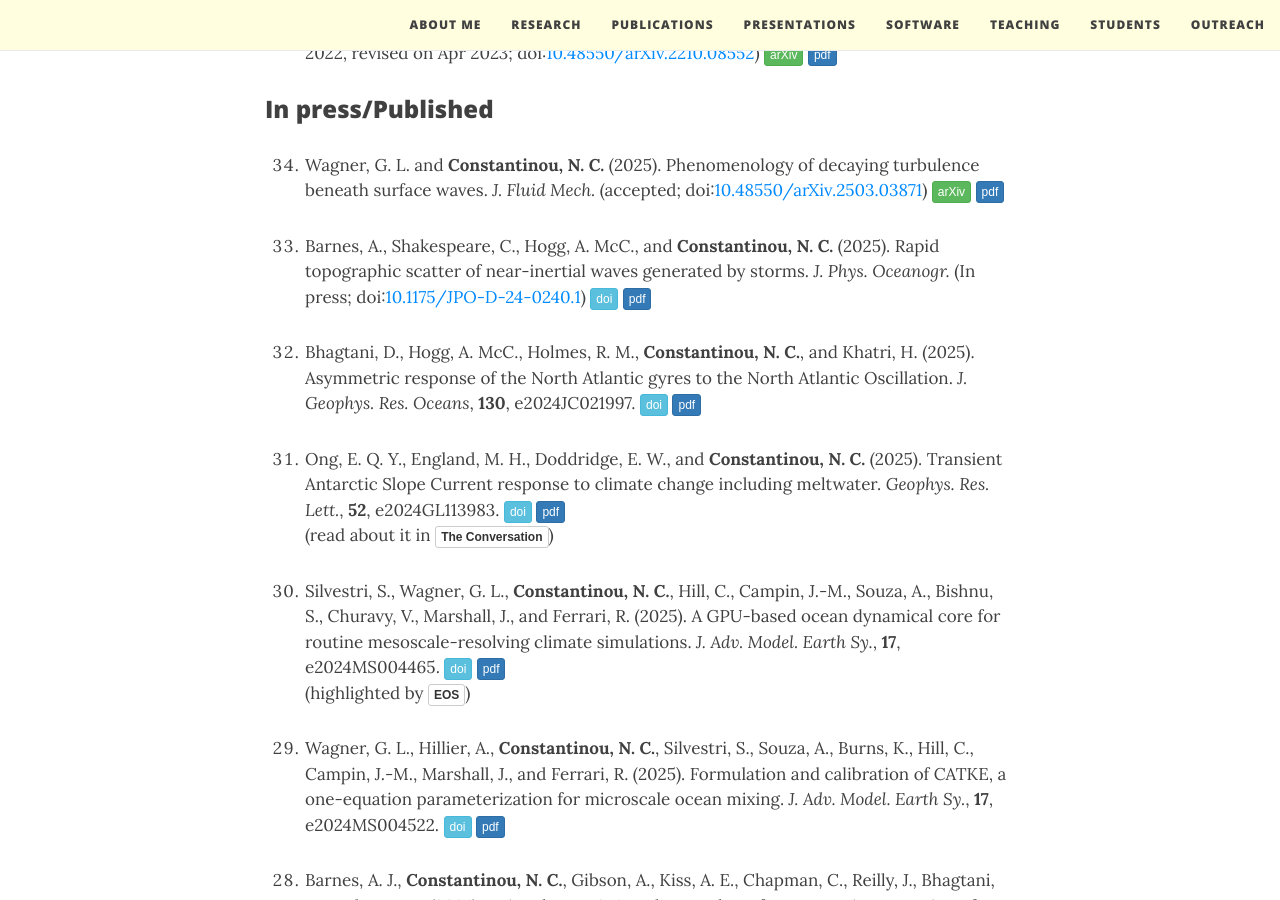
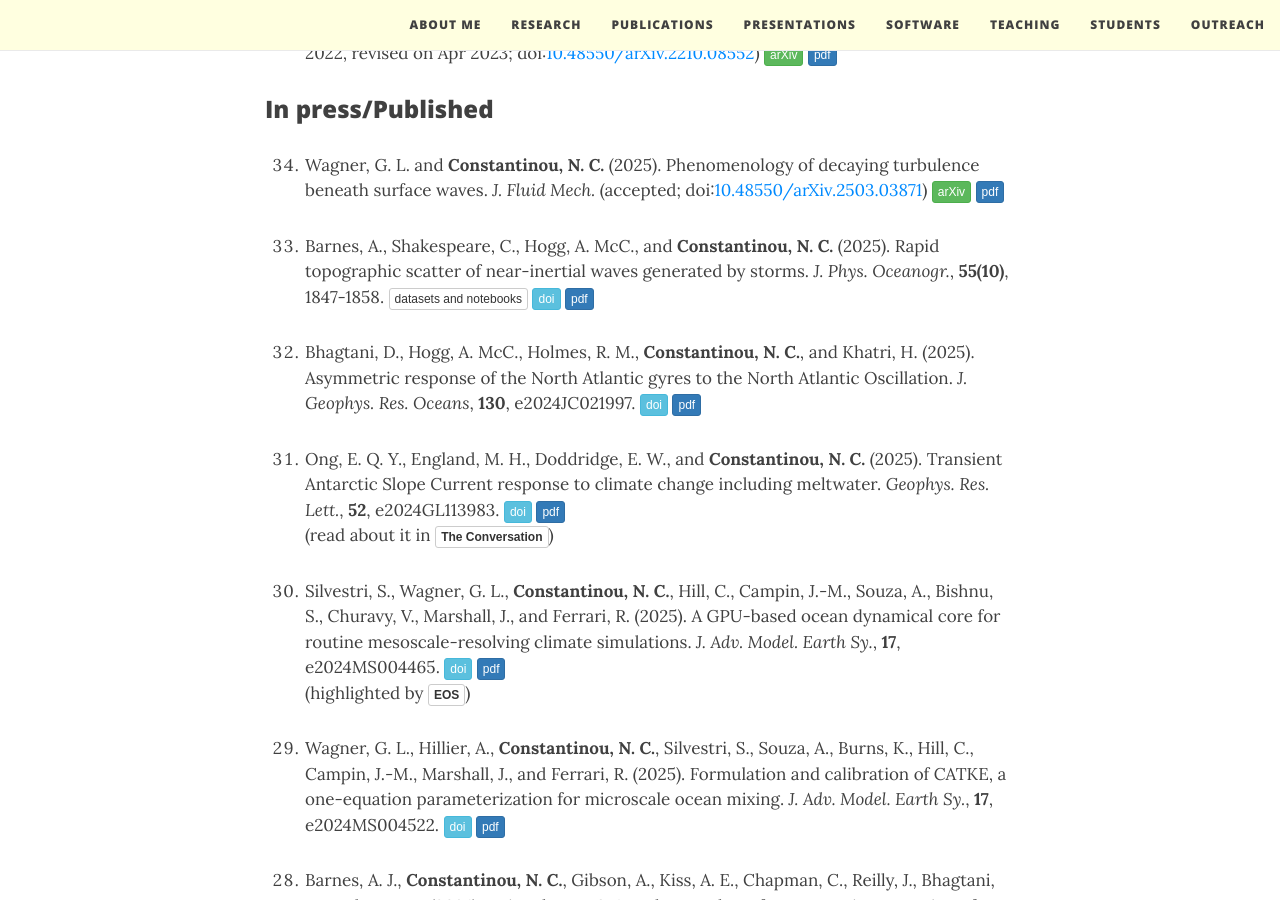
Before and after one commit to navidcy/navidcy.github.io, a Jekyll site: the page built from publications.md, in a window 1280 px wide and 900 px high, scrolled down 817 px. Built offline with Jekyll 4.4.1, drawn with Linux system fonts in a browser that asks for light colours; nearby versions of some CDN libraries; comment, search, counter and statistics services are not loaded.

Commit message:
published version of topographic-NIWs

```diff
--- a/publications.md
+++ b/publications.md
@@ -30,7 +30,7 @@
 1. Wagner, G. L. and **Constantinou, N. C.** (2025). Phenomenology of decaying turbulence beneath surface waves. _J. Fluid Mech._ (accepted; doi:[10.48550/arXiv.2503.03871](https://doi.org/10.48550/arXiv.2503.03871)) [<span class="btn btn-success btn-xs{{end}}" style="font-family:sans-serif;">arXiv</span>][arXiv:2503.03871]{:target="_blank"} [<span class="btn btn-primary btn-xs{{end}}" style="font-family:sans-serif;">pdf</span>][betaplane-surface-waves]
 
 
-0. Barnes, A., Shakespeare, C., Hogg, A. McC., and **Constantinou, N. C.** (2025). Rapid topographic scatter of near-inertial waves generated by storms. _J. Phys. Oceanogr._ (In press; doi:[10.1175/JPO-D-24-0240.1](https://doi.org/10.1175/JPO-D-24-0240.1)) [<span class="btn btn-info btn-xs{{end}}" style="font-family:sans-serif;">doi</span>][topographic-NIWs-doi]{:target="_blank"} [<span class="btn btn-primary btn-xs{{end}}" style="font-family:sans-serif;">pdf</span>][topographic-NIWs] <span align="right" class='altmetric-embed' data-badge-type="2" data-condensed="true" data-hide-less-than="2" data-doi="10.1175/JPO-D-24-0240.1"></span><br/>
+0. Barnes, A., Shakespeare, C., Hogg, A. McC., and **Constantinou, N. C.** (2025). Rapid topographic scatter of near-inertial waves generated by storms. _J. Phys. Oceanogr._, **55(10)**, 1847-1858. [<span class="btn btn-default btn-xs{{end}}" style="font-family:sans-serif;">datasets and notebooks</span>][topographic-NIWs-repo]{:target="_blank"} [<span class="btn btn-info btn-xs{{end}}" style="font-family:sans-serif;">doi</span>][topographic-NIWs-doi]{:target="_blank"} [<span class="btn btn-primary btn-xs{{end}}" style="font-family:sans-serif;">pdf</span>][topographic-NIWs] <span align="right" class='altmetric-embed' data-badge-type="2" data-condensed="true" data-hide-less-than="2" data-doi="10.1175/JPO-D-24-0240.1"></span><br/>
 
 
 0. Bhagtani, D., Hogg, A. McC., Holmes, R. M., **Constantinou, N. C.**, and Khatri, H. (2025). Asymmetric response of the North Atlantic gyres to the North Atlantic Oscillation. _J. Geophys. Res. Oceans_, **130**, e2024JC021997. [<span class="btn btn-info btn-xs{{end}}" style="font-family:sans-serif;">doi</span>][gyres-NAO-doi]{:target="_blank"} [<span class="btn btn-primary btn-xs{{end}}" style="font-family:sans-serif;">pdf</span>][gyres-NAO] <span align="right" class='altmetric-embed' data-badge-type="2" data-condensed="true" data-hide-less-than="2" data-doi="10.1029/2024JC021997"></span><br/>
```
Also changed, not shown: other parts of publications.md (+1 -0 lines), 1 other file.
